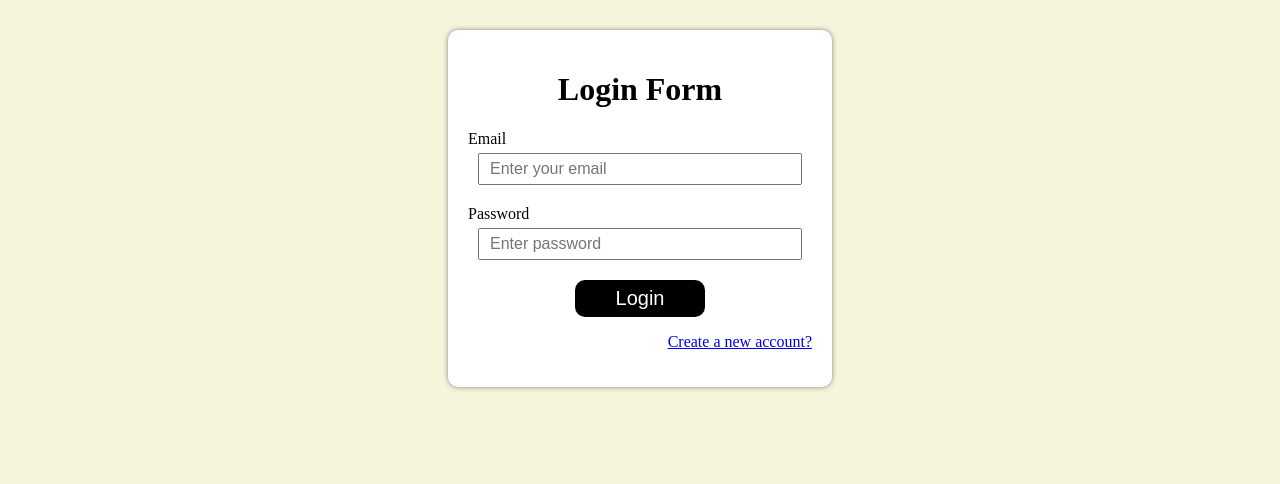
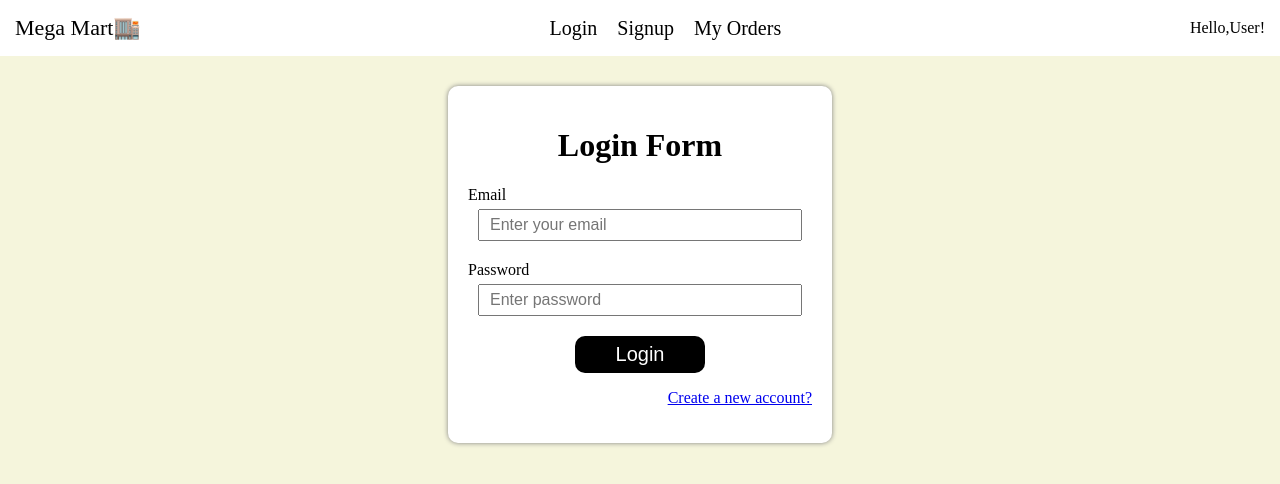
Before and after one commit to sonaligadekar20/mega-mart, a React (Create React App) app in the folder client/: page /login in a window 1280 px wide. Shown: the top 484 px of the page. Built offline with nearby package versions, Linux system fonts and the light colour scheme.

Commit message:
MyOrders page created

```diff
--- a/client/src/components/Navbar/Navbar.css
+++ b/client/src/components/Navbar/Navbar.css
@@ -10,3 +10,25 @@
     color: black;
     font-size: 22px;
 }
+.navbar-link{
+    text-decoration: none;
+    color: black;
+    font-size: 20px;
+    margin: 0 10px;
+}
+.navbar-link:hover{
+    background-color:
+    black;
+    color: white;
+    padding: 5px 10px;
+    text-decoration: underline;
+    border-radius: 5px;
+    transition: 0.3s;
+}
+.navbar-logout{
+    text-decoration: none;
+    color: black;
+    font-size: 20px;
+    margin: 0 10px;
+    cursor: pointer;
+}
--- a/client/src/components/Navbar/Navbar.js
+++ b/client/src/components/Navbar/Navbar.js
@@ -1,24 +1,41 @@
-import React from 'react'
+import React, {useState, useEffect } from 'react'
 import "./Navbar.css"
 import {Link} from "react-router-dom"
 
  function Navbar() {
+    const [user, setUser] = useState({});
+
+    useEffect(() => {
+        const storageUser = JSON.parse(localStorage.getItem("user") || '{}');
+        setUser(storageUser);
+    }, [])
 
     return(
         <div className='navbar'>
             <Link to ='/' className="navbar-band"> Mega Mart🏬  </Link>
 
-            <div>
+            <div className='navbar-container'>
                 <Link to="/login" className="navbar-link">Login</Link>
-                <Link to="/register" className="navbar-link">Register</Link>
+                <Link to="/signup" className="navbar-link">Signup</Link>
                 <Link to="/orders" className="navbar-link">My Orders</Link>
             </div>
             <div>
-                Hello,user
+                Hello,{user.name || "User!"}
+                {
+                    user?.name ?
+                    (<span className='navbar-logout' onClick={()=>{
+                        localStorage.removeItem("user");
+                        window.location.href = "/login";
+                    }}>
+                        Logout
+                    </span>): null
+                }
             </div>
 
         </div>
     )
+
+
  }
 
  export default Navbar
--- a/client/src/views/Home/Home.js
+++ b/client/src/views/Home/Home.js
@@ -1,4 +1,5 @@
-import React from 'react'
+import React from 'react';
+import Navbar from '../../components/Navbar/Navbar';
 
 function Home () {
     return(
--- a/client/src/views/Login/Login.js
+++ b/client/src/views/Login/Login.js
@@ -1,6 +1,7 @@
-import React,{useState} from 'react';
+import React,{useEffect, useState} from 'react';
 import axios  from 'axios';
 import {Link} from "react-router-dom";
+import Navbar from '../../components/Navbar/Navbar';
 import "./Login.css";
 
 function Login () {
@@ -23,10 +24,20 @@ function Login () {
             localStorage.setItem("user", JSON.stringify(response?.data?.data))
             window.location.href = "/";
         }
-    };
+    }
+
+    useEffect(()=>{
+        const storageUser = JSON.parse(localStorage.getItem("user") || '{}');
+
+        if(storageUser?.email){
+            alert("You are already logged in!");
+            window.location.href = "/";
+        }
+    },[])
 
     return(
         <div>
+            <Navbar/>
             <form className='login-form'>
                 <h1 className='text-center'>Login Form</h1>
 
--- /dev/null
+++ b/client/src/views/MyOrders/MyOrders.js
@@ -0,0 +1,29 @@
+import React from 'react'
+import "./MyOrders.css";
+import { useState, useEffect } from 'react';
+import Navbar from '../../components/Navbar/Navbar';
+
+function MyOrders(){
+    const [user, setUser] = useState({});
+
+    useEffect(()=>{
+        const storageUser = JSON.parse(localStorage.getItem("user") || '{}');
+
+        if(storageUser?.email) if (storageUser?.email) {
+            setUser(storageUser);
+         }
+        else{
+            alert("You are not logged in!");
+            window.location.href = "/login";
+        }
+    },[])
+
+    return(
+        <div>
+            <Navbar/>
+            <h1>My Orders</h1>
+            </div>
+    )
+}
+
+export default MyOrders
--- a/client/src/views/Signup/Signup.js
+++ b/client/src/views/Signup/Signup.js
@@ -1,9 +1,8 @@
-import React, { useState } from "react";
+import React, { useState , useEffect} from "react";
 import axios from 'axios';
 import "./Signup.css";
 import {Link} from "react-router-dom";
 import Navbar from "../../components/Navbar/Navbar";
-
 function Signup(){
     const [name, setName]  = useState('');
     const [email, setEmail] = useState('');
@@ -49,6 +48,15 @@ function Signup(){
             window.location.href = "/login";
         }
     };
+
+    useEffect(()=>{
+        const storageUser = JSON.parse(localStorage.getItem("user") || '{}');
+
+        if(storageUser?.email){
+            alert("You are already logged in!");
+            window.location.href = "/";
+        }
+    },[])
 
     return(
         <div>
```
Also changed, not shown: client/src/index.js (+8 -3 lines), client/src/views/MyOrders/MyOrders.css (added).
